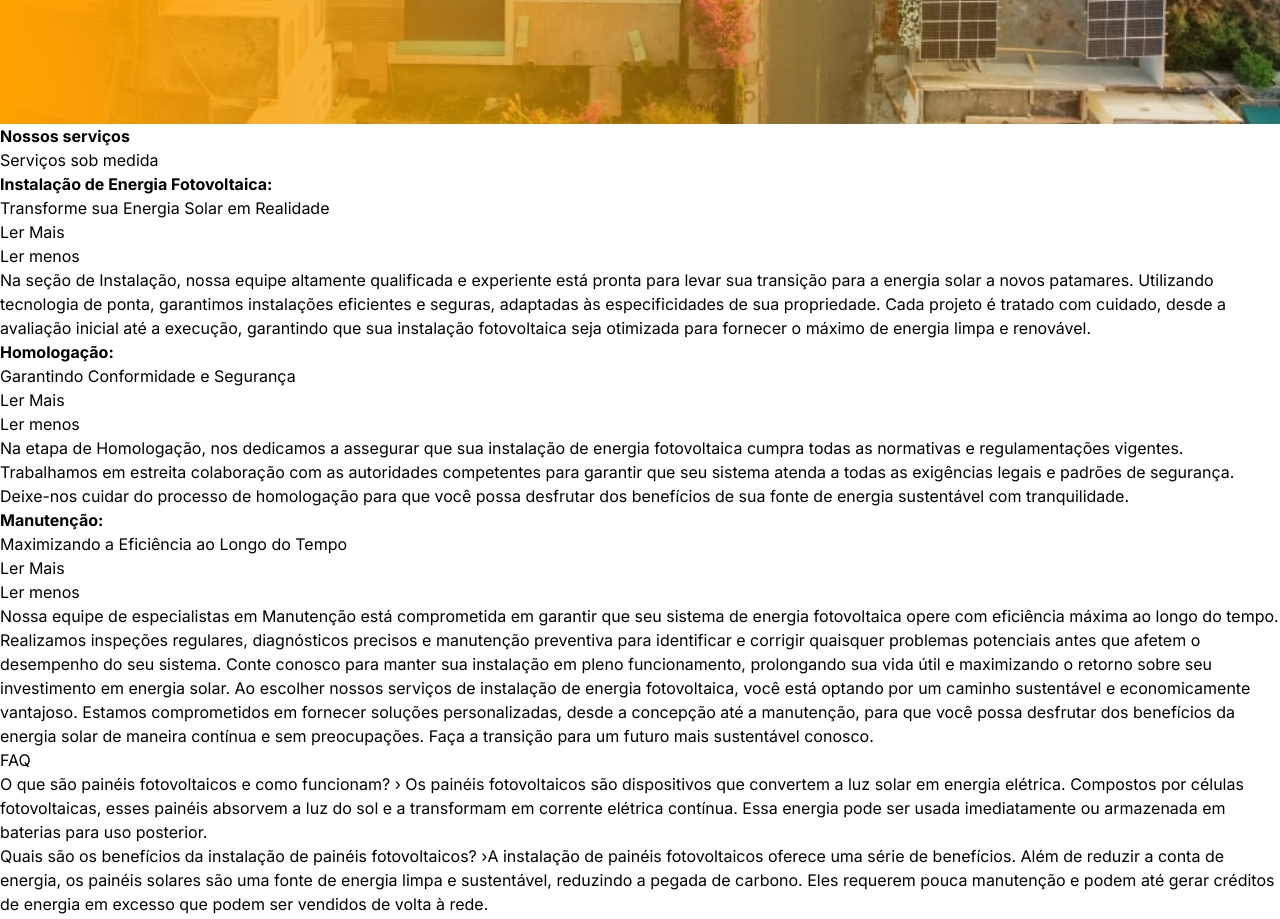
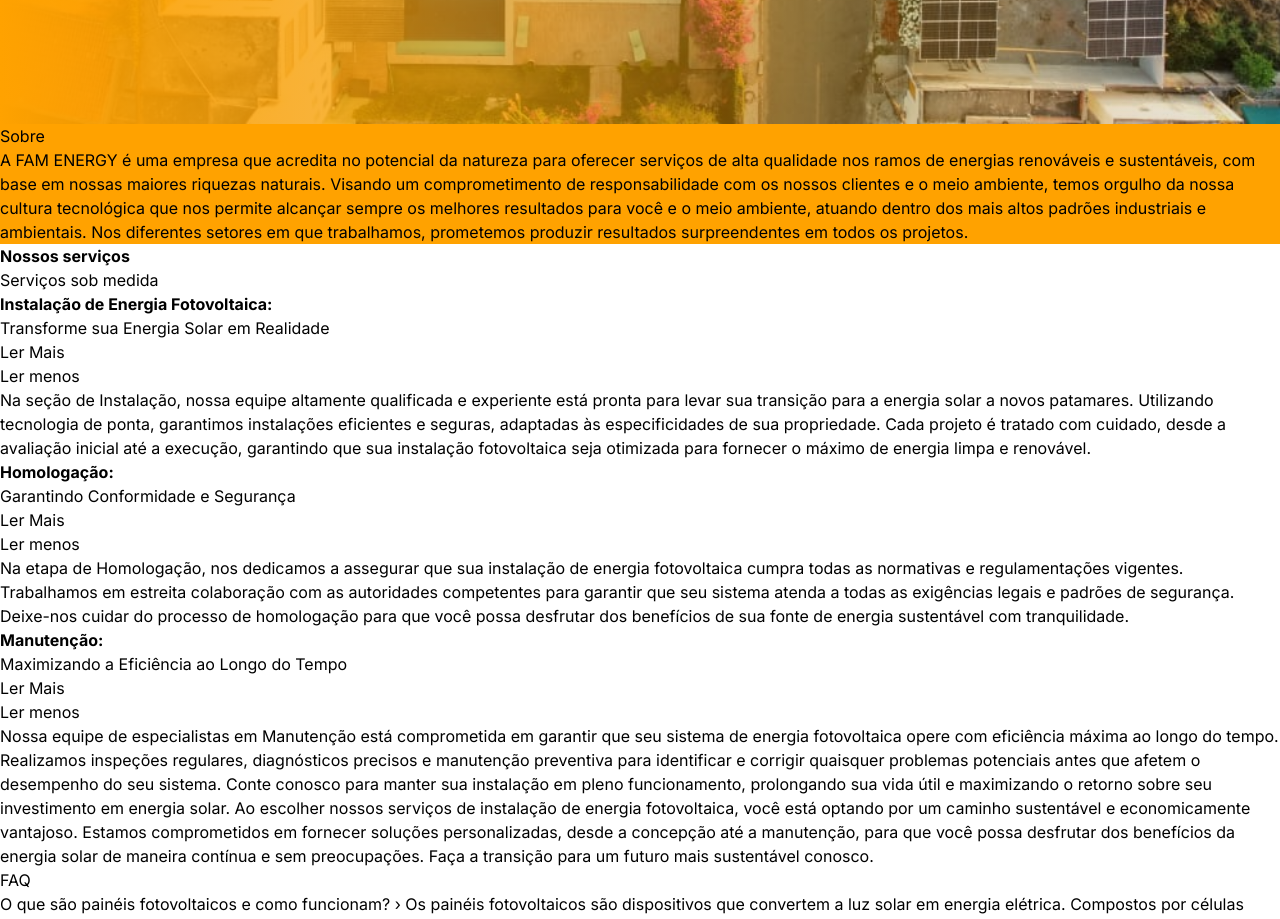
Before and after one commit to DarlanMendes/fam-energy, a Next.js app: page / in a window 1280 px wide. Shown: the part 1040-1959 px from the top of the page. Built offline with nearby package versions, Linux system fonts and the light colour scheme.

Commit message:
Adição sobre

```diff
--- a/src/components/secaoBanner/index.tsx
+++ b/src/components/secaoBanner/index.tsx
@@ -5,7 +5,7 @@
 import instagram from "../../../public/instagram-icon.png"
 export default function SecaoBanner() {
     return (
-        <div className={`container-gradient  flex flex-col gap-4 px-2`}>
+        <div className={`container-gradient flex flex-col `}>
             <section className="flex flex-col h-screen items-center justify-center xl:items-start ">
                 <h1 className=" w-full  text-white text-4xl text-center font-semibold  m-0 md:text-5xl xl:">
                     Faça Parte da Nossa
--- a/src/components/servicos/index.tsx
+++ b/src/components/servicos/index.tsx
@@ -51,7 +51,7 @@
 
     ]
     return (
-        <main className="bg-orange-200 w-full flex justify-center" id="Serviços">
+        <main className="bg-orange-200 w-full flex justify-center overflow-x-hidden" id="Serviços">
             <div className="max-w-[1000px]">
                 <header className="p-6 lg:pl-12">
                     <h1 className="text-3xl"><strong>Nossos serviços</strong> </h1>
--- /dev/null
+++ b/src/components/sobre/index.tsx
@@ -0,0 +1,16 @@
+export default function Sobre(){
+    return(
+        <section className="flex flex-col justify-center items-center px-8 lg:px-28 py-12 main-bg w-full ">
+            <div className="lg:max-w-[600px] xl:max-w-[800px]">
+            <h1 className="font-bold text-2xl text-white">Sobre</h1>
+            <p className="p-8 text-white">A FAM ENERGY é uma empresa que acredita no potencial da natureza para oferecer serviços de alta qualidade
+                nos ramos de energias renováveis e sustentáveis, com base em nossas maiores riquezas naturais. Visando um comprometimento de responsabilidade
+                com os nossos clientes e o meio ambiente, temos orgulho da nossa cultura tecnológica que nos permite alcançar sempre os melhores resultados para você e o meio ambiente,
+                atuando dentro dos mais altos padrões industriais e ambientais. Nos diferentes
+                 setores em que trabalhamos, prometemos produzir resultados surpreendentes em todos os projetos.
+            </p>
+            </div>
+
+        </section>
+    )
+}
--- a/src/pages/index.tsx
+++ b/src/pages/index.tsx
@@ -7,6 +7,7 @@
 import Whatsapp from '@/components/whatsapp'
 import whatsapp from "../../public/whatsapp-icon.png"
 import { useEffect, useState } from 'react'
+import Sobre from '@/components/sobre'
 const inter = Inter({ subsets: ['latin'] })
 
 export default function Home() {
@@ -35,6 +36,7 @@
     >
     <Navbar/>
     <SecaoBanner/>
+    <Sobre/>
     <Servicos/>
     <FAQ/>
     <Footer/>
--- a/src/styles/globals.css
+++ b/src/styles/globals.css
@@ -19,7 +19,7 @@
 }
 
 *{
-  box-sizing: none;
+  box-sizing: border-box;
   margin: 0;
   padding: 0;
 }
```
